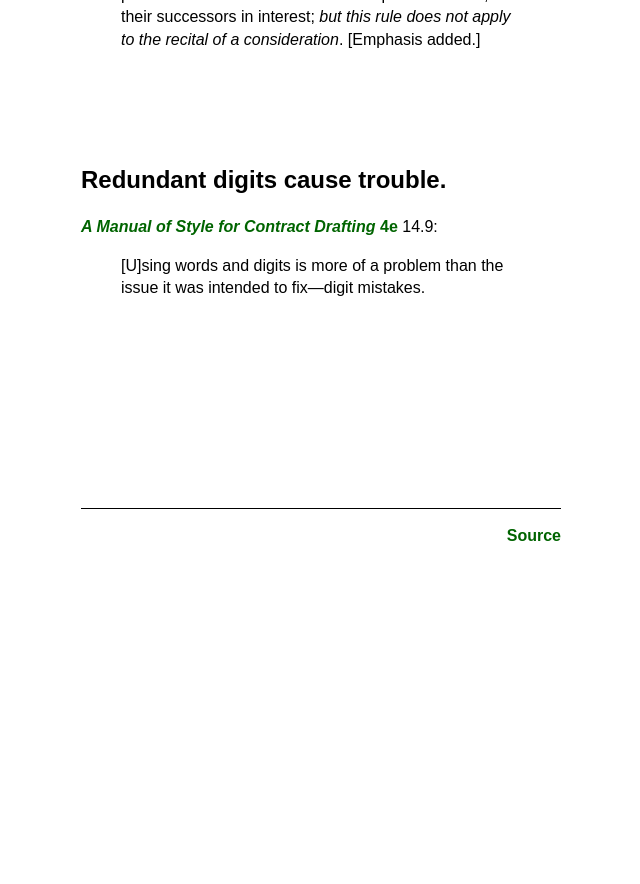
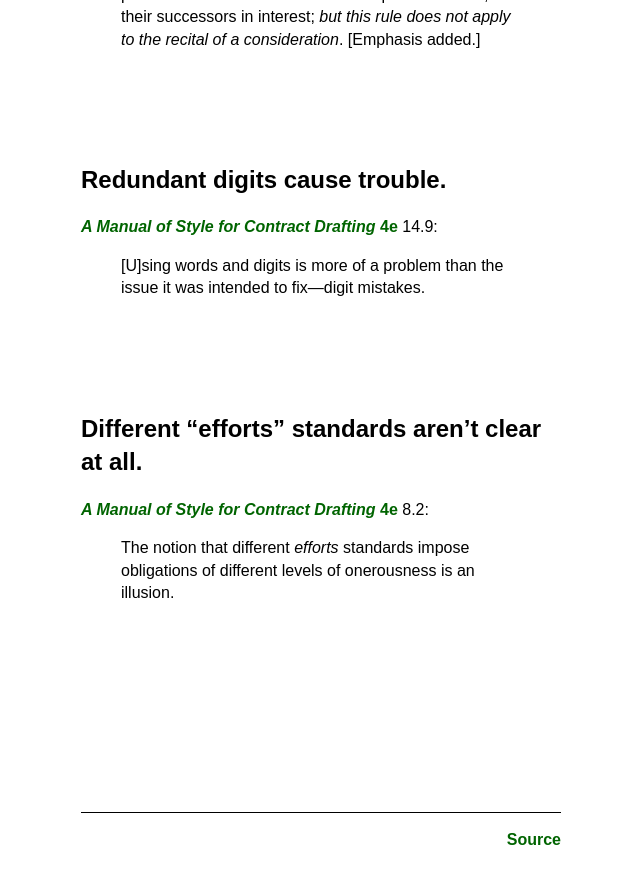
Before and after one commit to kemitchell/lemming.kemitchell.com, a Jekyll site: the page built from index.md, in a window 1280 px wide and 900 px high, scrolled down 1267 px. Shown: the top 884 px of the window, without its empty margins (319-959 px from the left). Built offline with Jekyll 4.4.1, drawn with Linux system fonts in a browser that asks for light colours; our own code applies the rules of GitHub Pages for plain Markdown files; before the commit the page ends 1862 px from its top, so only the background shows below that.

Commit message:
Cite MSCD on "efforts" standards

```diff
--- a/index.md
+++ b/index.md
@@ -25,3 +25,9 @@
 [_A Manual of Style for Contract Drafting_ 4e](https://www.americanbar.org/products/inv/book/297140045/) 14.9:
 
 > [U]sing words and digits is more of a problem than the issue it was intended to fix---digit mistakes.
+
+## Different "efforts" standards aren't clear at all.
+
+[_A Manual of Style for Contract Drafting_ 4e](https://www.americanbar.org/products/inv/book/297140045/) 8.2:
+
+> The notion that different _efforts_ standards impose obligations of different levels of onerousness is an illusion.
```
